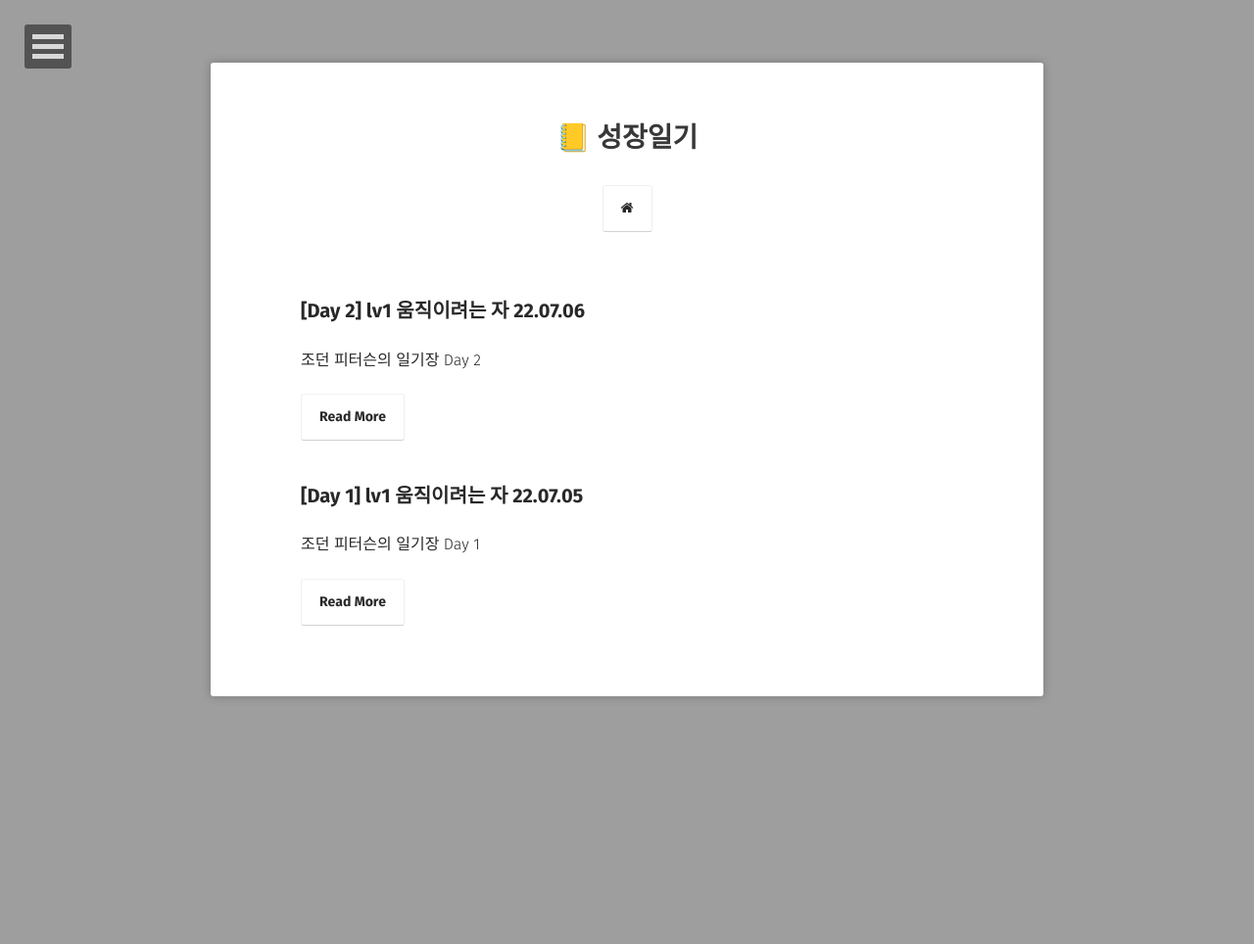
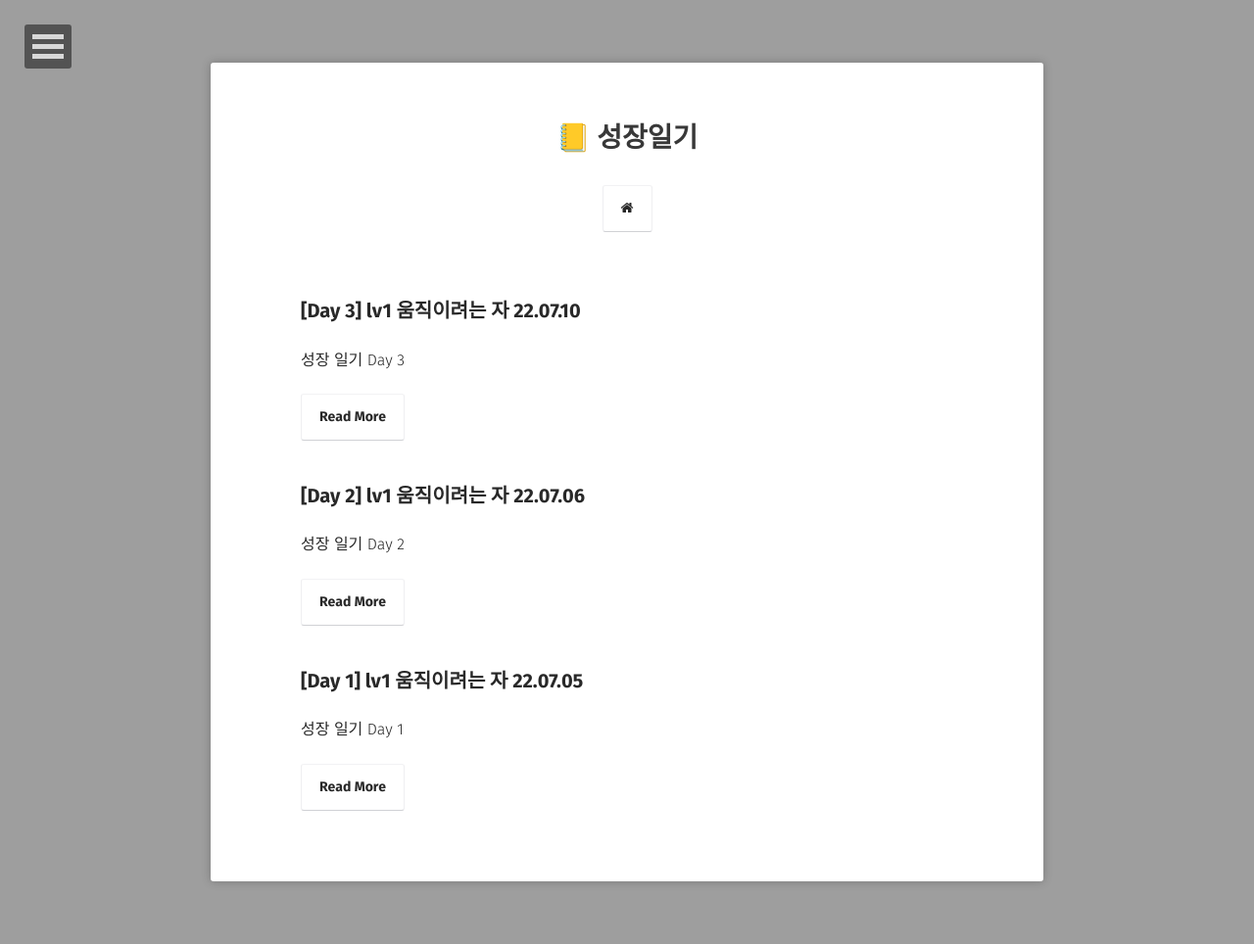
Before and after one commit to KYJKY/KYJKY.github.io, a Jekyll site: the page built from growup/index.md, in a window 1280 px wide. Shown: the whole page at 98% size. Built offline with Jekyll 4.4.1, drawn with Linux system fonts in a browser that asks for light colours; some web fonts are replaced; comment, search, counter and statistics services are not loaded; part of the change alters nothing that is shown.

Commit message:
성장일기 3

```diff
--- a/_posts/2022-07-05-[GrowUp-1].markdown
+++ b/_posts/2022-07-05-[GrowUp-1].markdown
@@ -2,7 +2,7 @@
 layout: post
 title: "[Day 1] lv1 움직이려는 자 22.07.05"
 date: 2022-07-04 23:00:00 +09:00
-excerpt: "조던 피터슨의 일기장 Day 1"
+excerpt: "성장 일기 Day 1"
 growup: true
 categories: growup
 comments: true
--- a/_posts/2022-07-06-[GrowUp-2].markdown
+++ b/_posts/2022-07-06-[GrowUp-2].markdown
@@ -2,7 +2,7 @@
 layout: post
 title: "[Day 2] lv1 움직이려는 자 22.07.06"
 date: 2022-07-04 23:15:09 +09:00
-excerpt: "조던 피터슨의 일기장 Day 2"
+excerpt: "성장 일기 Day 2"
 growup: true
 categories: growup
 comments: true
--- /dev/null
+++ b/_posts/2022-07-10-[GrowUp-3].markdown
@@ -0,0 +1,54 @@
+---
+layout: post
+title: "[Day 3] lv1 움직이려는 자 22.07.10"
+date: 2022-07-10 15:36:25 +09:00
+excerpt: "성장 일기 Day 3"
+growup: true
+categories: growup
+comments: true
+---
+## 📒 성장일기
+---------------------------
+
+<figure>
+    <a href="/assets/img/grow/2022-07-10/mental.gif"><img src="/assets/img/grow/2022-07-10/mental.gif"></a>
+    <figcaption style="text-align:center">정신차리자 내 자신!</figcaption>
+</figure>
+
+<br>
+<br>
+
+# Day 3 움직이려는 자
+---
+## 1. 개선하고 싶은 부분
+주말이 가고 나서야 주말의 소중함을 알았다.
+나만의 꾸준한 루틴을 만드는 것의 중요성을 알지만 실천하지 못했다.
+나만의 루틴을 만들고 꾸준히 이행해보고 싶다.
+
+<br>
+
+## 2. 그에 대한 해결책과 필요한 노력 과정
+작은 것 부터 습관화를 시작하자.
+1. 평일, 주말 관계없이 고정적인 나만의 적절 수면 시간을 루틴화하자
+2. 아침시간의 루틴을 좀 더 견고하게 유지하자
+3. '해야겠다'라는 생각보다 '한다'라는 마인드..
+
+<br>
+
+## 3. 본인이 약속을 지켰는지
+일기를 못 쓴 며칠 간, 열심히 하루를 살기도, 게으르게 보내기도 했다.
+게으름은 나의 발전을 저지한다.
+단 '하루'의 관점에서는 정말 작은 차이겠지만 그 하루하루의 삶이 나를 이룬다.
+즉, 나라는 사람은 하루가 모인 지난 과거의 결과물이다.
+하루를 열심히 사는 것만큼 나에게 값진 투자는 없다!
+
+
+
+
+<br>
+<br>
+<br>
+
+[jekyll-docs]: https://jekyllrb.com/docs/home
+[jekyll-gh]:   https://github.com/jekyll/jekyll
+[jekyll-talk]: https://talk.jekyllrb.com/
```
Also changed, not shown: assets/img/grow/2022-07-10/mental.gif (added).
